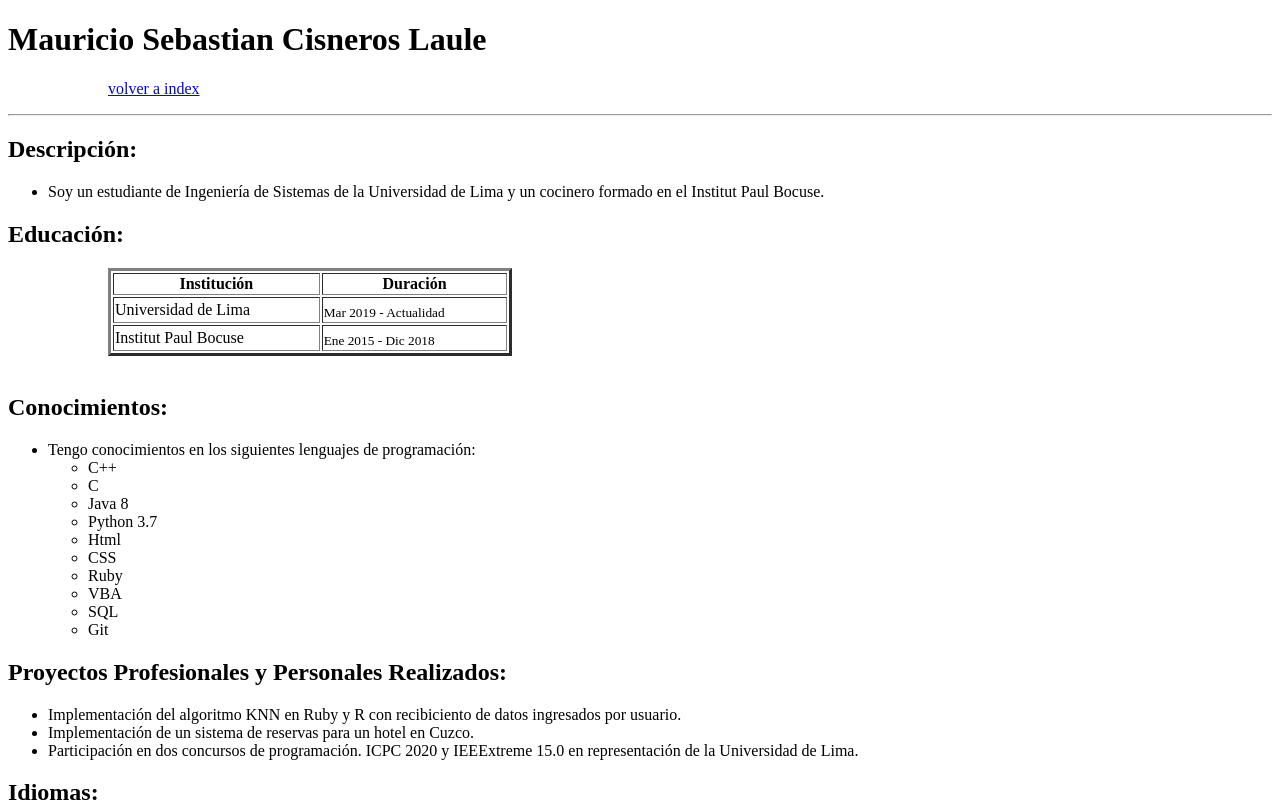
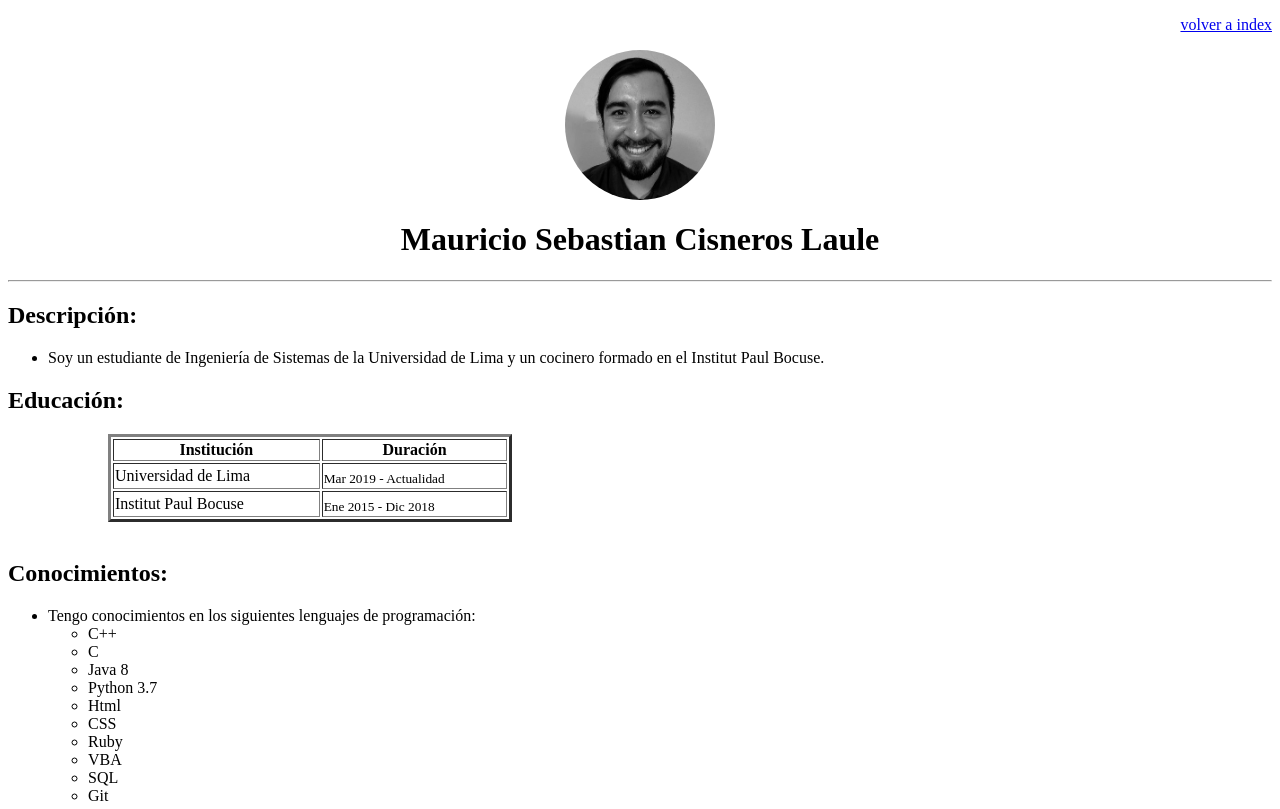
Before and after one commit to ItsJavito/PrograWeb-Grupo6, a plain HTML site: page cv/mauricio/cv.html in a window 1280 px wide. Shown: the top 809 px of the page. Drawn offline with Linux system fonts and the light colour scheme.

Commit message:
Foto+Estilo

```diff
--- a/cv/mauricio/cv.html
+++ b/cv/mauricio/cv.html
@@ -4,14 +4,16 @@
   <meta charset="UTF-8">
   <meta http-equiv="X-UA-Compatible" content="IE=edge">
   <meta name="viewport" content="width=device-width, initial-scale=1.0">
+  <link rel="stylesheet" href="style.css">
   <link rel="icon" type="image/x-icon" href="https://pps.whatsapp.net/v/t61.24694-24/123403442_134233481403051_870348100401110462_n.jpg?ccb=11-4&oh=01_AVzPh9niOfGQk615RlKBRKxP3ndgtKwv9DhSMjcZ2xg0vQ&oe=6269E39B">
   <title>Cv-Mauricio</title>
 </head>
 <body>
   <header>
+    <p style="margin-left:100px" class="rindex"><a href="../../index.html">volver a index</a></p>
+    <img src="FotoCvMCL.jpg" class="FotoCv">
     <h1>Mauricio Sebastian Cisneros Laule</h1>
   </header>
-  <p style="margin-left:100px"><a href="../../index.html">volver a index</a></p>
   <hr>
   <main>
 <!--Inicio Descripcion------------------------------------------>
--- a/cv/mauricio/style.css
+++ b/cv/mauricio/style.css
@@ -0,0 +1,15 @@
+.FotoCv{
+    border-radius: 50%;
+    display:block;
+    margin-left: auto;
+    margin-right: auto;
+    width: 150px;
+}
+
+h1{
+    text-align: center;
+}
+
+.rindex{
+    text-align: right;
+}
```
Also changed, not shown: cv/mauricio/FotoCvMCL.jpg (added).
